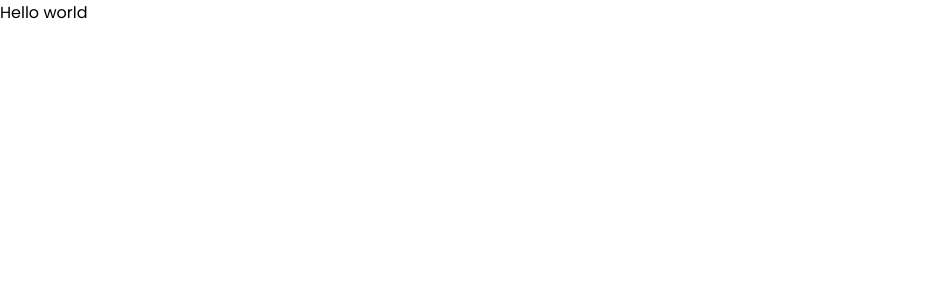
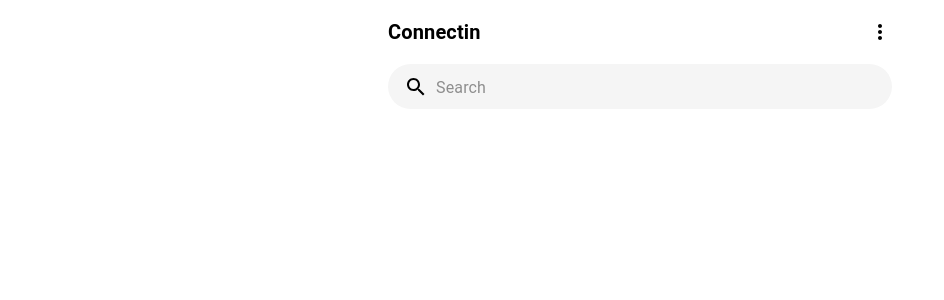
Before and after one commit to retry19/connectin-chat-app, a React (Create React App) app: page / in a window 1280 px wide. Shown: the top 300 px of the page, without its empty margins (0-944 px from the left). Built offline with nearby package versions, Linux system fonts and the light colour scheme.

Commit message:
feat: add navbar & search box

```diff
--- a/src/App.js
+++ b/src/App.js
@@ -1,5 +1,5 @@
-function App() {
-  return <>Hello world</>;
+import Home from './pages/Home';
+
+export default function App() {
+  return <Home />;
 }
-
-export default App;
--- a/src/index.css
+++ b/src/assets/css/index.css
@@ -1,4 +1,4 @@
-@import url('https://fonts.googleapis.com/css2?family=Poppins:wght@300;400;500;700&display=swap');
+@import url('https://fonts.googleapis.com/css2?family=Poppins:wght@300;400;500;600;700&display=swap');
 
 body {
   font-family: 'Poppins', Roboto, Oxygen, Ubuntu, Cantarell, 'Open Sans', 'Helvetica Neue', sans-serif;
--- /dev/null
+++ b/src/components/Navbar.js
@@ -0,0 +1,37 @@
+import {
+  AppBar,
+  Container,
+  IconButton,
+  makeStyles,
+  Toolbar,
+  Typography,
+} from '@material-ui/core';
+import { MoreVert } from '@material-ui/icons';
+
+const useStyles = makeStyles(() => ({
+  title: {
+    flexGrow: 1,
+    fontWeight: 'bolder',
+  },
+}));
+
+function Navbar() {
+  const classes = useStyles();
+
+  return (
+    <AppBar position="static" color="transparent" elevation="0">
+      <Container maxWidth="sm">
+        <Toolbar>
+          <Typography variant="h6" className={classes.title}>
+            Connectin
+          </Typography>
+          <IconButton edge="end" color="inherit" aria-label="menu">
+            <MoreVert />
+          </IconButton>
+        </Toolbar>
+      </Container>
+    </AppBar>
+  );
+}
+
+export default Navbar;
--- /dev/null
+++ b/src/components/SearchBox.js
@@ -0,0 +1,67 @@
+import { Container, InputBase, makeStyles } from '@material-ui/core';
+import { Search } from '@material-ui/icons';
+
+const useStyles = makeStyles((theme) => ({
+  search: {
+    position: 'relative',
+    borderRadius: 30,
+    backgroundColor: theme.palette.grey['100'],
+    '&:hover': {
+      backgroundColor: theme.palette.grey['200'],
+    },
+    height: '45px',
+    [theme.breakpoints.up('sm')]: {
+      marginLeft: theme.spacing(3),
+      marginRight: theme.spacing(3),
+      width: 'auto',
+    },
+  },
+  searchIcon: {
+    padding: theme.spacing(0, 2),
+    height: '100%',
+    position: 'absolute',
+    pointerEvents: 'none',
+    display: 'flex',
+    alignItems: 'center',
+    justifyContent: 'center',
+  },
+  inputRoot: {
+    color: 'inherit',
+    width: '100%',
+  },
+  inputInput: {
+    padding: theme.spacing(1.8, 1, 1, 0),
+    paddingLeft: `calc(1em + ${theme.spacing(4)}px)`,
+    height: '100%',
+    [theme.breakpoints.up('sm')]: {
+      width: '100%',
+      '&:focus': {
+        width: '100%',
+      },
+    },
+  },
+}));
+
+function SearchBox() {
+  const classes = useStyles();
+
+  return (
+    <Container maxWidth="sm">
+      <div className={classes.search}>
+        <div className={classes.searchIcon}>
+          <Search />
+        </div>
+        <InputBase
+          placeholder="Search"
+          classes={{
+            root: classes.inputRoot,
+            input: classes.inputInput,
+          }}
+          inputProps={{ 'aria-label': 'search' }}
+        />
+      </div>
+    </Container>
+  );
+}
+
+export default SearchBox;
--- a/src/index.js
+++ b/src/index.js
@@ -1,6 +1,6 @@
 import React from 'react';
 import ReactDOM from 'react-dom';
-import './index.css';
+import './assets/css/index.css';
 import App from './App';
 import reportWebVitals from './reportWebVitals';
 
--- /dev/null
+++ b/src/pages/Home.js
@@ -0,0 +1,12 @@
+import Navbar from '../components/Navbar';
+import SearchBox from '../components/SearchBox';
+
+export default function Home() {
+  return (
+    <div>
+      <Navbar />
+
+      <SearchBox />
+    </div>
+  );
+}
```
Also changed, not shown: .eslintrc.json.
